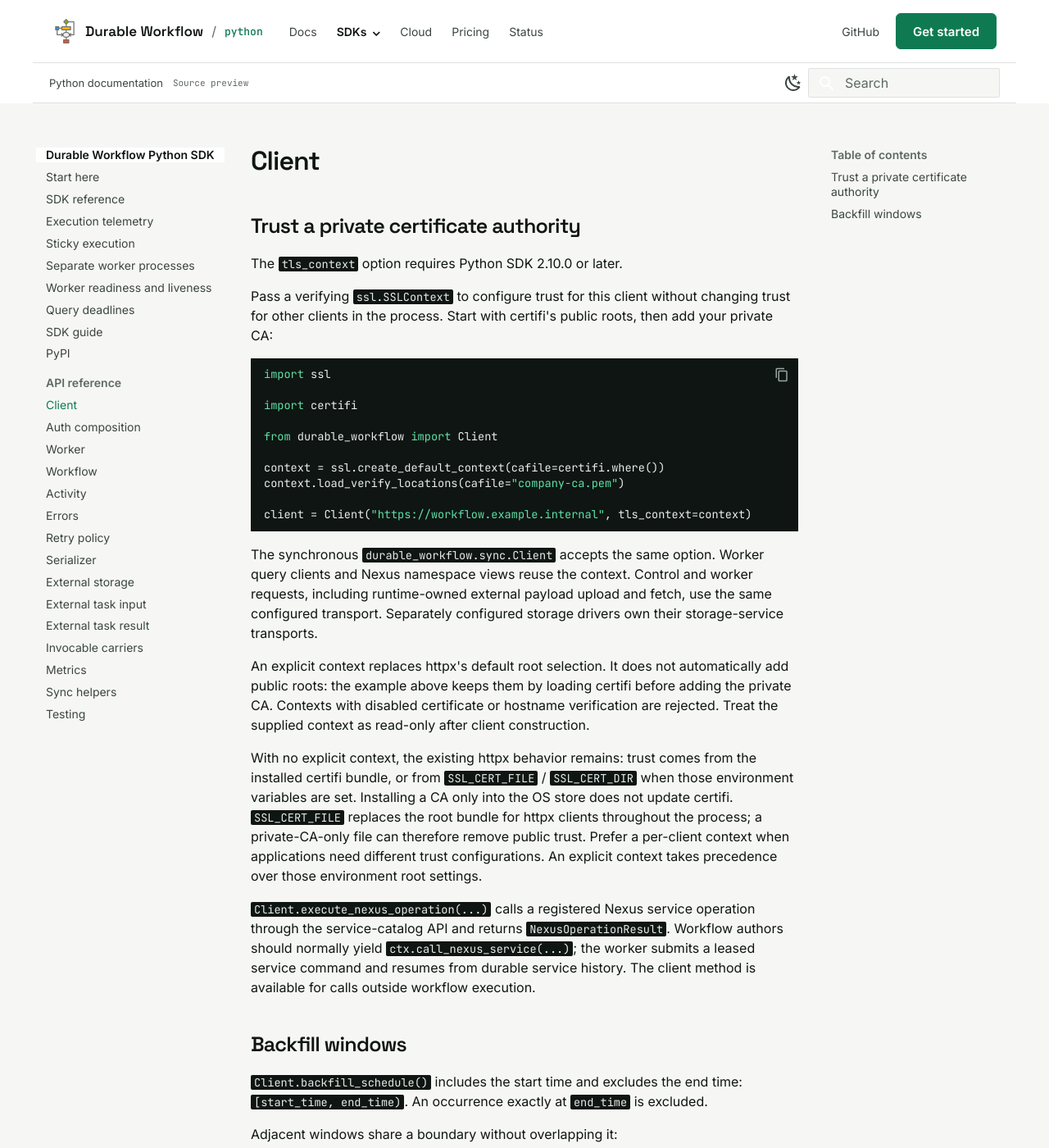
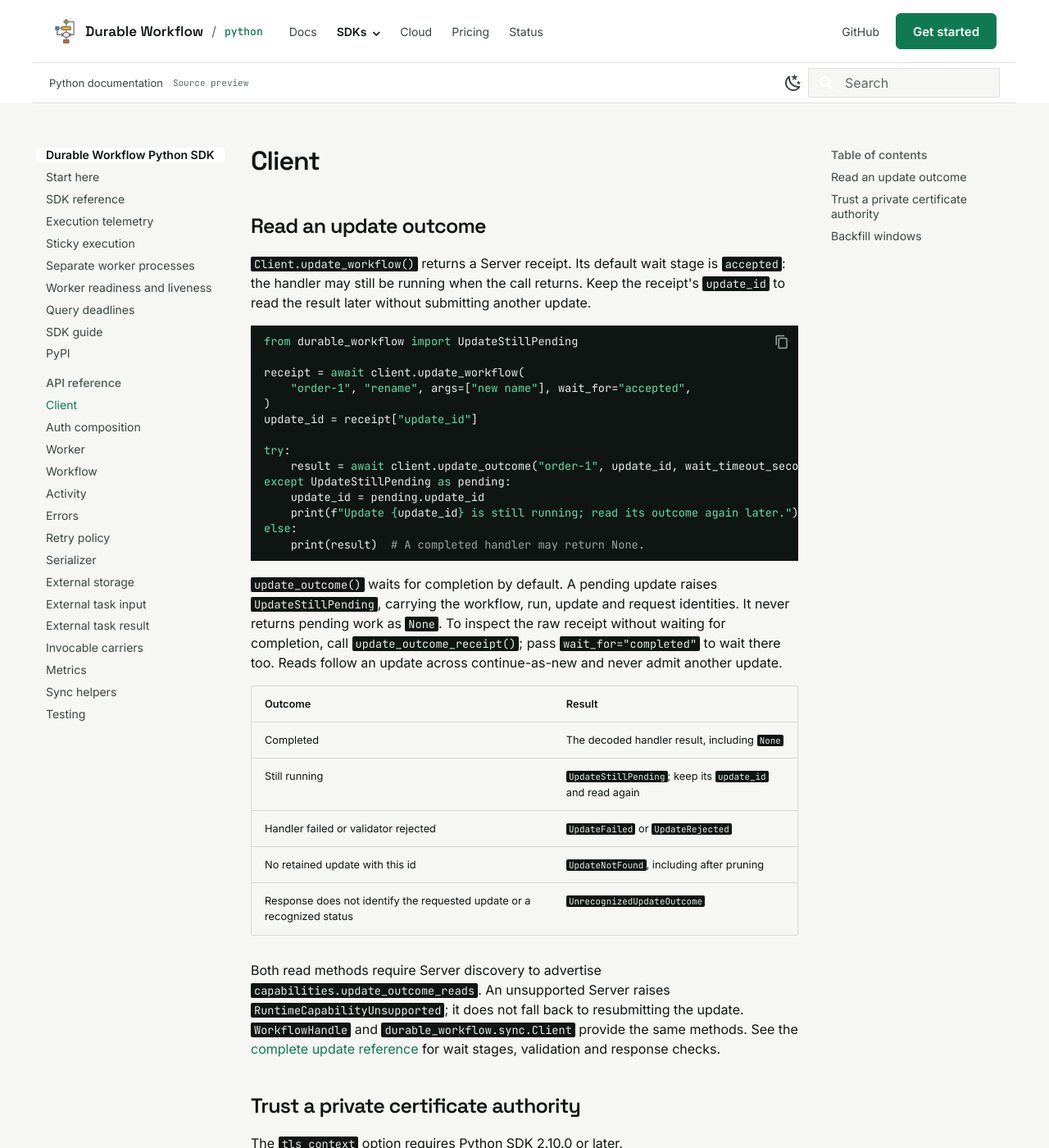
Before and after one commit to durable-workflow/sdk-python, an MkDocs documentation site: the page built from docs/reference/client.md, in a window 1280 px wide and 1400 px high. Shown: the whole window at 82% size. Built offline with MkDocs 1.6.1 and Material for MkDocs 9.7.7, drawn with Linux system fonts in a browser that asks for light colours.

````diff
--- a/docs/reference/client.md
+++ b/docs/reference/client.md
@@ -1,4 +1,49 @@
 # Client
+
+## Read an update outcome
+
+`Client.update_workflow()` returns a Server receipt. Its default wait stage is
+`accepted`: the handler may still be running when the call returns. Keep the
+receipt's `update_id` to read the result later without submitting another update.
+
+```python
+from durable_workflow import UpdateStillPending
+
+receipt = await client.update_workflow(
+    "order-1", "rename", args=["new name"], wait_for="accepted",
+)
+update_id = receipt["update_id"]
+
+try:
+    result = await client.update_outcome("order-1", update_id, wait_timeout_seconds=30)
+except UpdateStillPending as pending:
+    update_id = pending.update_id
+    print(f"Update {update_id} is still running; read its outcome again later.")
+else:
+    print(result)  # A completed handler may return None.
+```
+
+`update_outcome()` waits for completion by default. A pending update raises
+`UpdateStillPending`, carrying the workflow, run, update and request identities.
+It never returns pending work as `None`. To inspect the raw receipt without
+waiting for completion, call `update_outcome_receipt()`; pass
+`wait_for="completed"` to wait there too. Reads follow an update across
+continue-as-new and never admit another update.
+
+| Outcome | Result |
+| --- | --- |
+| Completed | The decoded handler result, including `None` |
+| Still running | `UpdateStillPending`; keep its `update_id` and read again |
+| Handler failed or validator rejected | `UpdateFailed` or `UpdateRejected` |
+| No retained update with this id | `UpdateNotFound`, including after pruning |
+| Response does not identify the requested update or a recognized status | `UnrecognizedUpdateOutcome` |
+
+Both read methods require Server discovery to advertise
+`capabilities.update_outcome_reads`. An unsupported Server raises
+`RuntimeCapabilityUnsupported`; it does not fall back to resubmitting the update.
+`WorkflowHandle` and `durable_workflow.sync.Client` provide the same methods.
+See the [complete update reference](../sdk-reference.md#workflow-signals-queries-and-updates)
+for wait stages, validation and response checks.
 
 ## Trust a private certificate authority
 
--- a/pyproject.toml
+++ b/pyproject.toml
@@ -4,7 +4,7 @@ build-backend = "setuptools.build_meta"
 
 [project]
 name = "durable-workflow"
-version = "2.17.0"
+version = "2.17.1"
 description = "Python client and worker SDK for Durable Workflow Cloud and self-hosted Server"
 readme = "README.md"
 requires-python = ">=3.10"
@@ -79,8 +79,8 @@ durable-workflow-replay-conformance = "durable_workflow.replay_conformance:main"
 durable-workflow-workflow-updates-conformance = "durable_workflow.workflow_updates_conformance:main"
 
 [tool.durable-workflow]
-product-train = "2.17.0"
-registry-version = "2.17.0"
+product-train = "2.17.1"
+registry-version = "2.17.1"
 supported-server-versions = "2.8.0"
 supported-server-release-baselines = { "2" = "2.8.0", "3" = "3.0.0" }
 worker-protocol-version = "1.20"
````
Also changed, not shown: CHANGELOG.md (+2 -0 lines).
